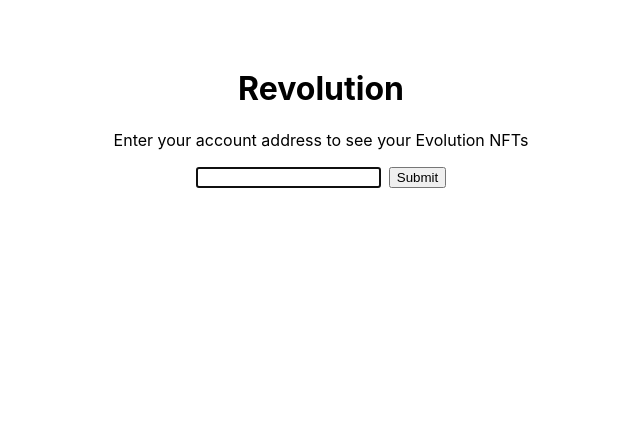
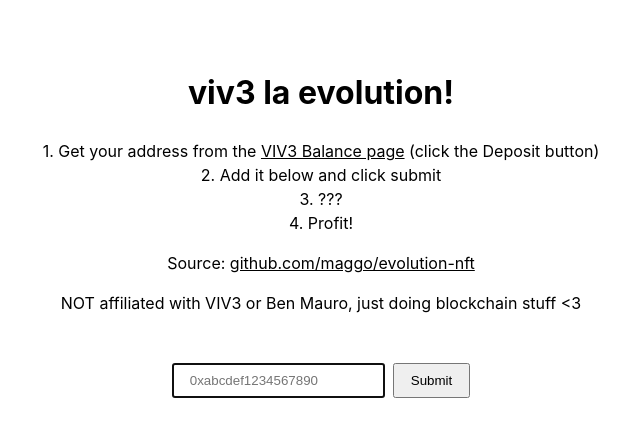
Before and after one commit to maggo/evolution-nft, a Next.js app: page / in a window 1280 px wide. Shown: the top 436 px of the page, without its empty margins (319-959 px from the left). Built offline with nearby package versions, Linux system fonts and the light colour scheme; what @onflow/fcl would draw is missing.

Commit message:
Make things nice

```diff
--- a/pages/index.tsx
+++ b/pages/index.tsx
@@ -13,6 +13,7 @@
     () => getAccountTokens(address),
     {
       enabled: !!address,
+      retry: false,
     }
   );
 
@@ -29,6 +30,11 @@
         }
 
         ul {
+          list-style: none;
+          padding: 0;
+        }
+
+        .tokens {
           display: flex;
           flex-wrap: wrap;
           align-items: center;
@@ -37,53 +43,114 @@
           padding: 0;
         }
 
-        li {
+        .tokens li {
           margin: 1rem;
+          text-align: left;
         }
 
         img {
           width: 100%;
           max-width: 360px;
-          margin-bottom: 1rem;
           aspect-ratio: 360 / 520;
+        }
+
+        .id {
+          margin: 0;
         }
 
         .title {
           margin: 0;
+          font-size: 3rem;
+          line-height: 1;
         }
 
         .description {
           margin: 0.5rem 0;
         }
+
+        a {
+          text-decoration: underline;
+        }
+
+        input,
+        button {
+          padding: 0.5rem 1rem;
+        }
+
+        form {
+          margin: 3rem 0;
+        }
+
+        .error {
+          color: hsl(0, 80%, 50%);
+        }
+
+        .meta {
+          display: flex;
+          justify-content: space-between;
+          align-items: center;
+        }
       `}</style>
       <div className="container">
-        <h1>Revolution</h1>
-        <p>Enter your account address to see your Evolution NFTs</p>
+        <h1>viv3 la evolution!</h1>
+        <ul>
+          <li>
+            1. Get your address from the{" "}
+            <a href="https://viv3.com/balance">VIV3 Balance page</a> (click the
+            Deposit button)
+          </li>
+          <li>2. Add it below and click submit</li>
+          <li>3. ???</li>
+          <li>4. Profit!</li>
+        </ul>
+        <p>
+          Source:{" "}
+          <a href="https://github.com/maggo/evolution-nft">
+            github.com/maggo/evolution-nft
+          </a>
+        </p>
+        <p>
+          NOT affiliated with VIV3 or Ben Mauro, just doing blockchain stuff{" "}
+          {"<3"}
+        </p>
         <form
           onSubmit={async (e) => {
             e.preventDefault();
             const el = e.currentTarget.elements.namedItem(
               "address"
             ) as HTMLInputElement;
-            setAddress(el.value);
+            setAddress(el.value.trim());
           }}
         >
-          <input name="address" type="text" autoFocus />
+          <input
+            name="address"
+            type="text"
+            autoFocus
+            placeholder="0xabcdef1234567890"
+          />
           <button>Submit</button>
         </form>
-        {isError && <p>Ooops error…</p>}
+        {isError && (
+          <div className="error">
+            <p>Ooops there was an error…</p>
+            <p>Maybe the address is wrong, or you just don't own any tokens</p>
+          </div>
+        )}
         {isLoading && <p>Loading…</p>}
         {!!tokens?.length && (
-          <ul>
+          <ul className="tokens">
             {tokens.map((token) => (
-              <li>
+              <li key={token.id}>
                 <img src={token.image} />
-                <p>#{token.id}</p>
+                <div className="meta">
+                  <p>#{token.id}</p>
+                  <p>
+                    Serial number: {token.serialNumber} / {token.total}
+                  </p>
+                </div>
+
                 <h2 className="title">{token.title}</h2>
                 <p className="description">{token.description}</p>
-                <p>
-                  {token.serialNumber} / {token.total}
-                </p>
               </li>
             ))}
           </ul>
--- a/styles/globals.css
+++ b/styles/globals.css
@@ -4,6 +4,7 @@
   margin: 0;
   font-family: -apple-system, BlinkMacSystemFont, Segoe UI, Roboto, Oxygen,
     Ubuntu, Cantarell, Fira Sans, Droid Sans, Helvetica Neue, sans-serif;
+  line-height: 1.5;
 }
 
 a {
```
